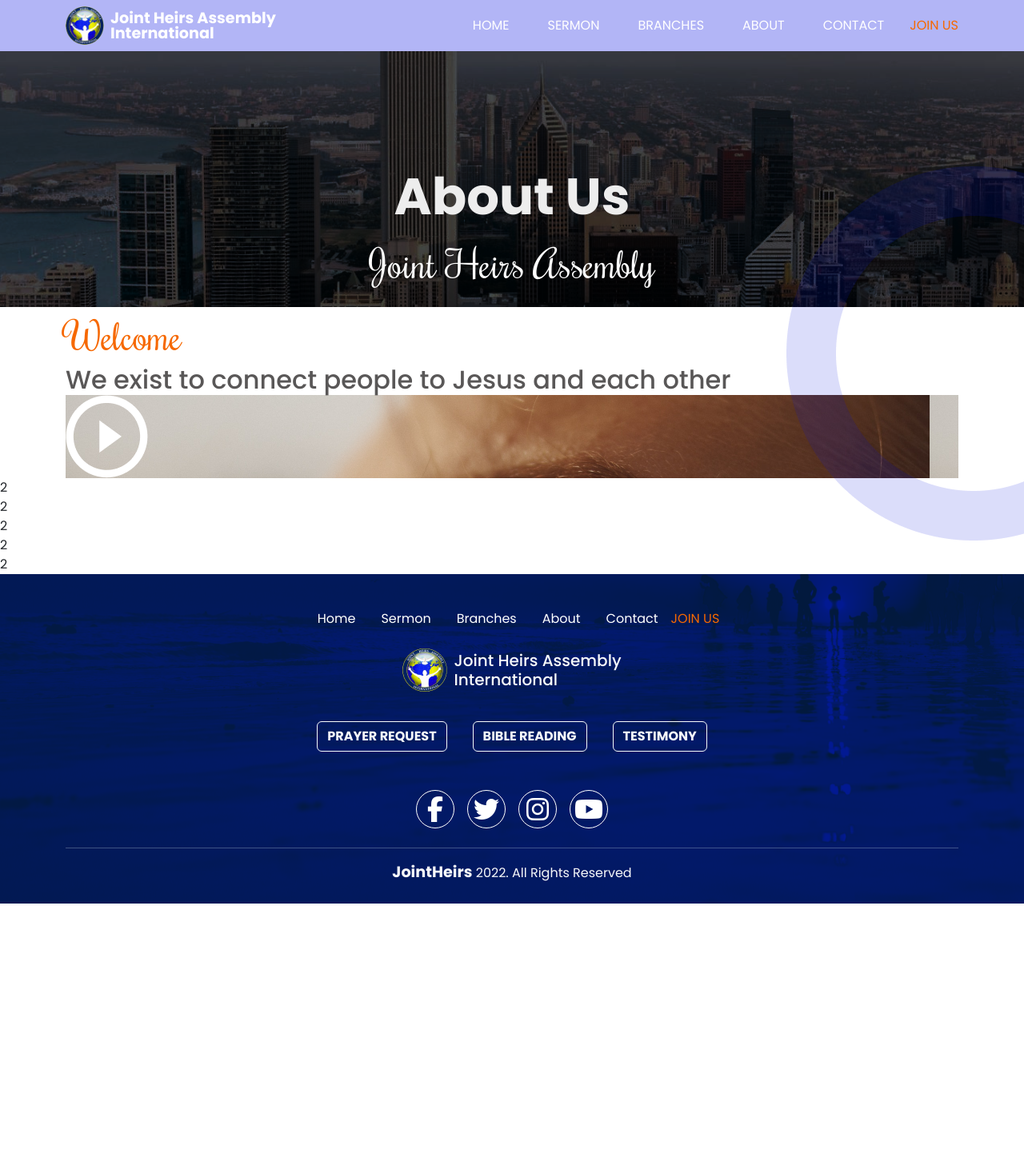
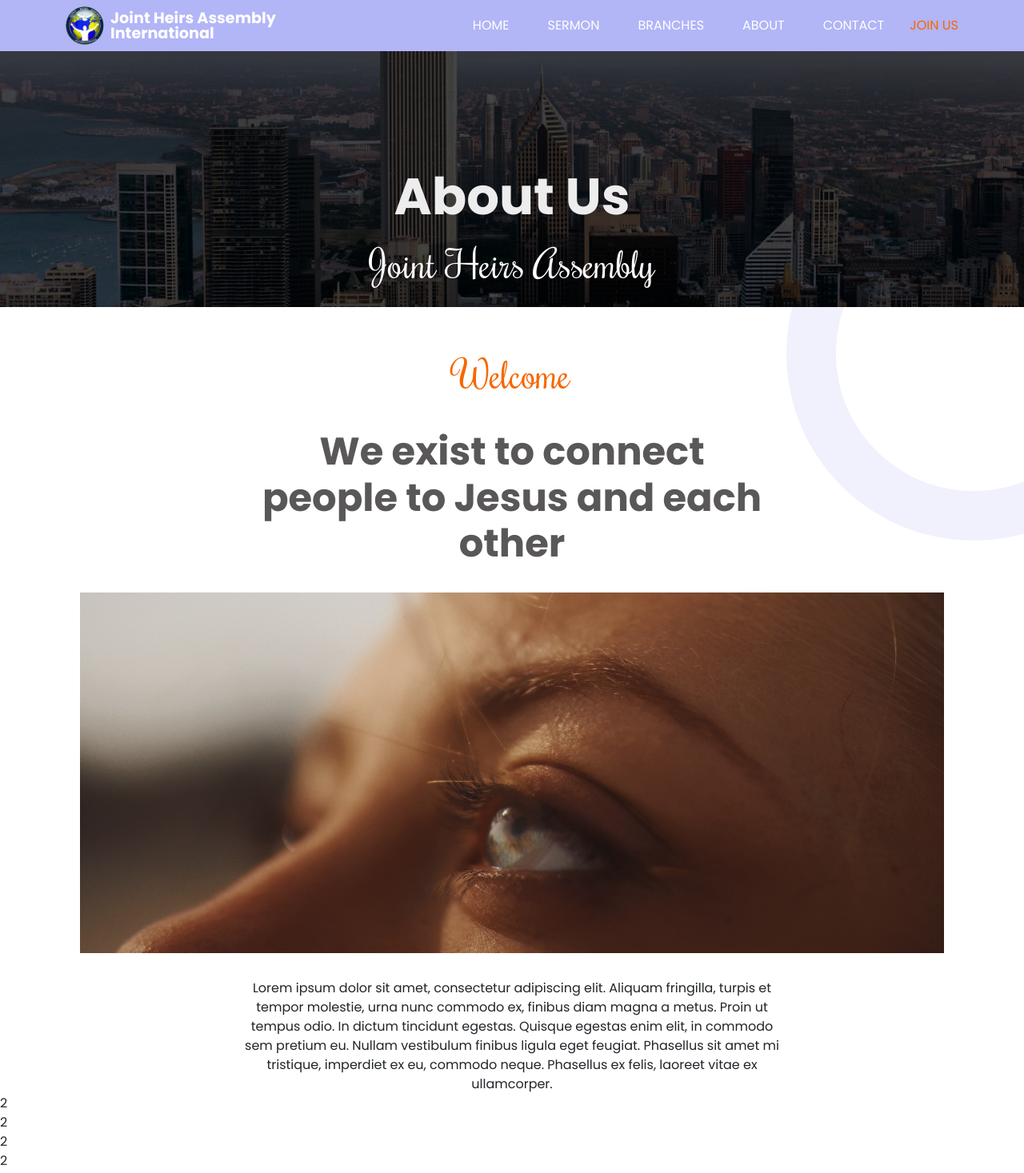
Before and after one commit to pin4eva/joint_heirs_frontend, a Next.js app: page /about in a window 1280 px wide. Shown: the top 1467 px of the page at 80% size. Before the commit the page ends 1130 px from the top, so only its background shows below. Built offline with nearby package versions, Linux system fonts and the light colour scheme.

Commit message:
added helper classes and re-arranged section three of the page

```diff
--- a/src/pages/about.tsx
+++ b/src/pages/about.tsx
@@ -10,15 +10,29 @@ const AboutPage = () => {
 					<p>Joint Heirs Assembly</p>
 					<img src="images/ellipse.png" className="img" alt="" />
 				</div>
-
+				{/* ==============SECTION TO=================== */}
 				<div className="section-two container">
 					<p>Welcome</p>
+					<h2>
+						We exist to connect people to Jesus and each other
+					</h2>
 
-					<h2>We exist to connect people to Jesus and each other</h2>
 					<div className="section-two-image">
-						<img src="images/playButton.png" alt="" />
+						<div>
+							<img src="images/Rectangle76.png" alt="" />
+						</div>
+						<img className="playButton" src="images/playButton.png" alt="" />
 					</div>
+
+					<article>
+						Lorem ipsum dolor sit amet, consectetur adipiscing elit. Aliquam fringilla, turpis et
+						tempor molestie, urna nunc commodo ex, finibus diam magna a metus. Proin ut tempus odio.
+						In dictum tincidunt egestas. Quisque egestas enim elit, in commodo sem pretium eu.
+						Nullam vestibulum finibus ligula eget feugiat. Phasellus sit amet mi tristique,
+						imperdiet ex eu, commodo neque. Phasellus ex felis, laoreet vitae ex ullamcorper.
+					</article>
 				</div>
+				{/* ===============SECTION THREE=============== */}
 
 				<div>2</div>
 				<div>2</div>
--- a/src/styles/_helpers.scss
+++ b/src/styles/_helpers.scss
@@ -1,5 +1,6 @@
 .rochester {
   font-family: $rochester;
+  color: $warning;
 }
 
 h2{
--- a/src/styles/about.scss
+++ b/src/styles/about.scss
@@ -1,5 +1,5 @@
 .about-page {
-    *{
+	* {
 		padding: 0;
 		margin: 0;
 		box-sizing: border-box;
@@ -13,8 +13,9 @@
 		padding-top: 9rem;
 		flex-direction: column;
 		gap: 0.6rem;
+		z-index: 20;
 
-        h1{
+		h1 {
 			font-weight: $poppins;
 			font-weight: 700;
 			font-size: 4rem;
@@ -31,19 +32,68 @@
 			position: absolute;
 			right: 0;
 			overflow: hidden;
+            z-index: -10;
+            opacity: 0.4;
 		}
 	}
+//========END OF SECTION ONE=======
 
 	.section-two {
-        p{
+		display: flex;
+		flex-direction: column;
+		align-items: center;
+        padding-top: 3rem;
+		p {
 			font-weight: 400;
 			font-size: 3rem;
 			font-family: $rochester;
 			color: $warning;
 		}
+		h2 {
+			font-weight: 700;
+			font-size: 3rem;
+			width: 56%;
+			text-align: center;
+            padding-top: 2rem;
+            @media screen and (max-width: $md) {
+                width: 60%;
+                font-size: 30px
+            }
+            @media screen and (max-width: $mobile) {
+                width: 80%;
+            }
+		}
 
 		.section-two-image {
-            background-image: url("../assets/Rectangle76.png");
+			position: relative;
+            margin-top: 2rem;
+			.playButton {
+				z-index: 3;
+				display: none;
+				position: fixed;
+				right: 30rem;
+				bottom: 11rem;
+			}
+
+			& > div {
+				width: 100%;
+
+				img {
+					width: 100%;
 				}
 			}
 		}
+
+        article {
+            margin-top: 2rem;
+            width: 60%;
+            font-weight: 400;
+            font-size: 1rem;
+            font-family: $poppins;
+            text-align: center;
+            @media screen and (max-width: $md) {
+                width: 90%;
+            }
+        }
+	}
+}
```
Also changed, not shown: public/images/Rectangle76.png (renamed from src/assets/Rectangle76.png), public/images/Rectangle78.png (added). Lines whose indentation alone changed are shown as unchanged.
